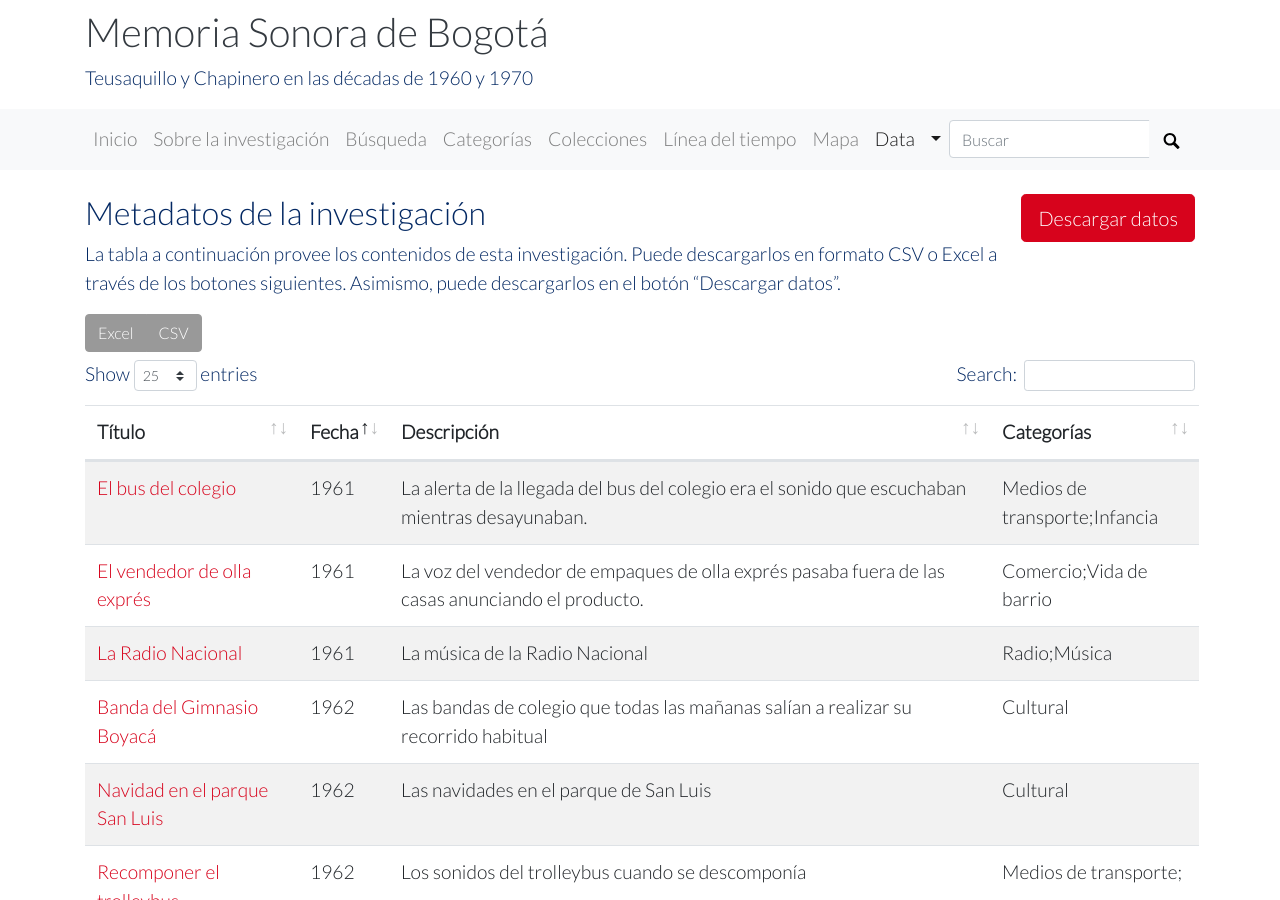
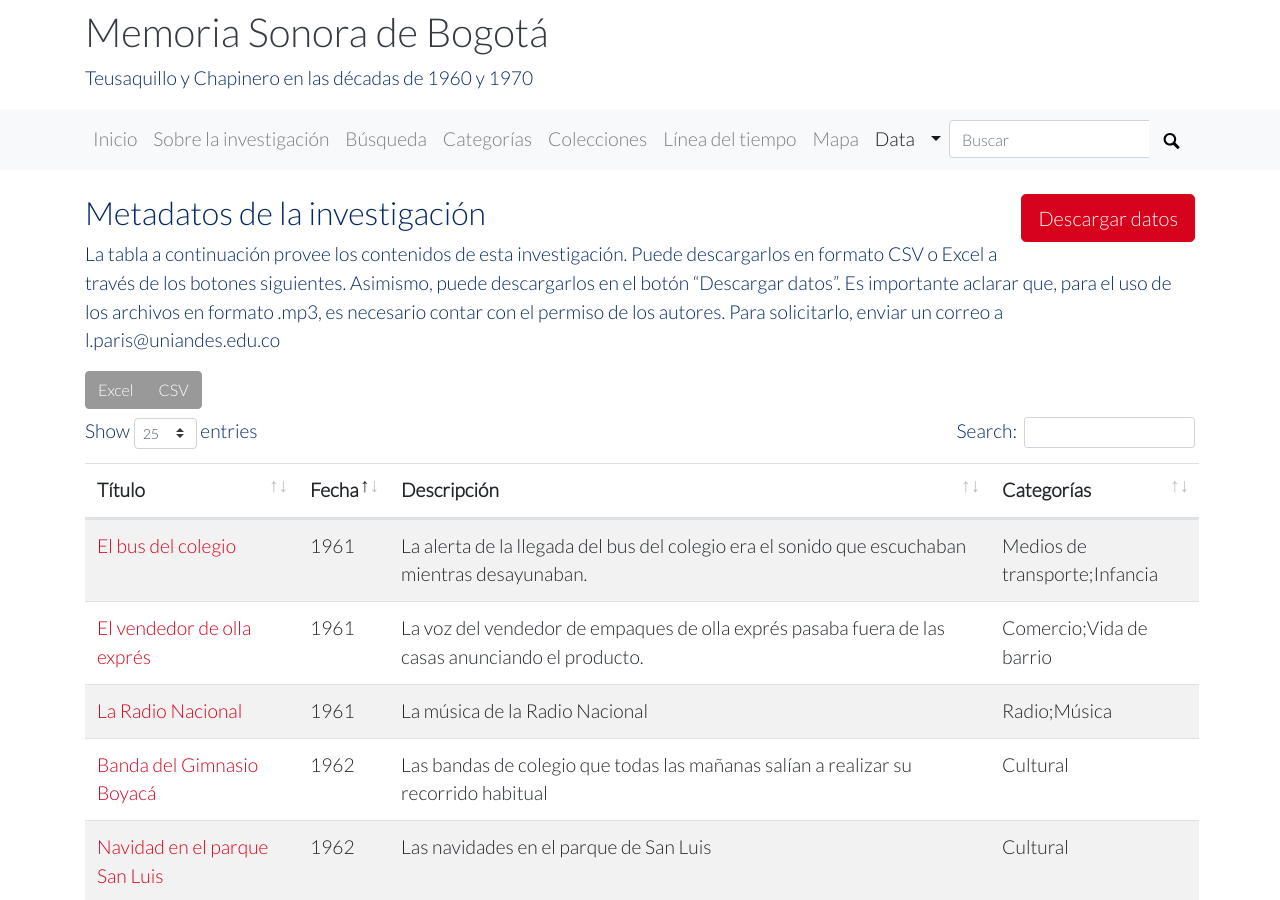
Before and after one commit to lparisb/memoriasonorabogota, a Jekyll site: the page built from pages/data.md, in a window 1280 px wide and 900 px high. Built offline with Jekyll 4.4.1, drawn with Linux system fonts in a browser that asks for light colours.

Commit message:
Update data.md

```diff
--- a/pages/data.md
+++ b/pages/data.md
@@ -8,4 +8,4 @@ permalink: /data.html
 
 ## Metadatos de la investigación
 
-La tabla a continuación provee los contenidos de esta investigación. Puede descargarlos en formato CSV o Excel a través de los botones siguientes. Asimismo, puede descargarlos en el botón "Descargar datos".
+La tabla a continuación provee los contenidos de esta investigación. Puede descargarlos en formato CSV o Excel a través de los botones siguientes. Asimismo, puede descargarlos en el botón "Descargar datos". Es importante aclarar que, para el uso de los archivos en formato .mp3, es necesario contar con el permiso de los autores. Para solicitarlo, enviar un correo a l.paris@uniandes.edu.co
```
